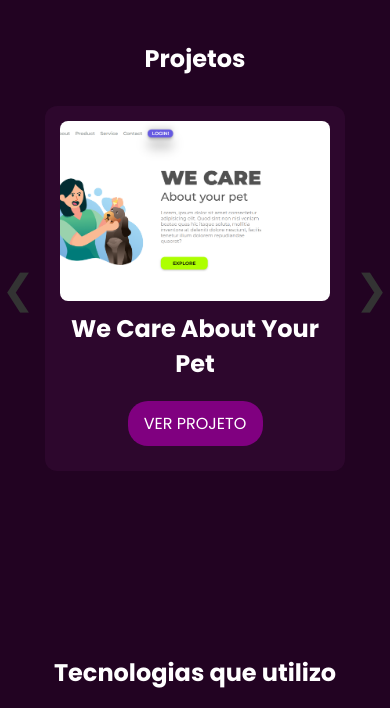
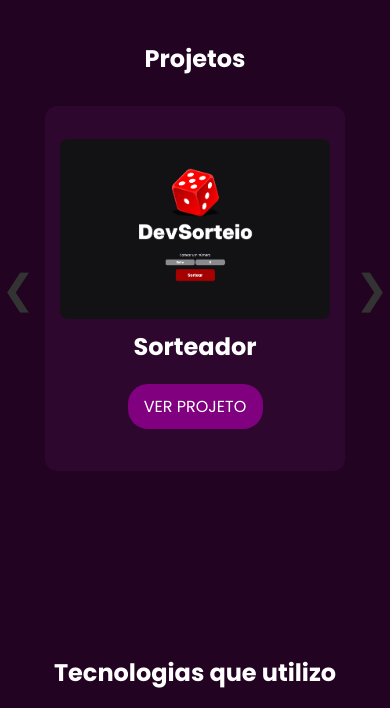
Before and after one commit to niccolaspeixoto/portif-lio, a plain HTML site: page index.html in a window 390 px wide. Shown: the part 1400-2108 px from the top of the page. Drawn offline with Linux system fonts and the light colour scheme.

Commit message:
Colocando novos projetos e inserindo os links dos projetos.

```diff
--- a/index.html
+++ b/index.html
@@ -49,15 +49,21 @@
 
                 <div class="project-container" id="projectsContainer">
                     <div class="projects-card">
+                        <img src="./assets/sorteio.png" alt="Projeto 1">
+                        <h2>Sorteador</h2>
+                        <a href="https://niccolaspeixoto.github.io/Sorteador/" target="_blank">VER PROJETO</a>
+                    </div>
+
+                    <div class="projects-card">
                         <img src="./assets/projeto 1.png" alt="Projeto 1">
                         <h2>We Care About Your Pet</h2>
-                        <a href="">VER PROJETO</a>
+                        <a href="https://niccolaspeixoto.github.io/PROJETO---WE-CARE-ABOUT-YOUR-PET/" target="_blank">VER PROJETO</a>
                     </div>
 
                     <div class="projects-card">
                         <img src="./assets/projeto 2.png" alt="Projeto 2">
                         <h2>Shopping</h2>
-                        <a href="">VER PROJETO</a>
+                        <a href="https://niccolaspeixoto.github.io/Projeto-Responsivo-Easy-Shopping-Via-Mobile/" target="_blank">VER PROJETO</a>
                     </div>
 
                     <div class="projects-card">
@@ -69,7 +75,7 @@
                     <div class="projects-card">
                         <img src="./assets/projeto - mario.png" alt="projeto mario">
                         <h2>Mario</h2>
-                        <a href="">VER PROJETO</a>
+                        <a href="https://niccolaspeixoto.github.io/Mario-Brothers/" target="_blank">VER PROJETO</a>
                     </div>
 
                     <div class="projects-card">
@@ -81,7 +87,7 @@
                     <div class="projects-card">
                         <img src="./assets/proejto - academia.png" alt="Projeto Academia">
                         <h2>Academia</h2>
-                        <a href="">VER PROJETO</a>
+                        <a href="https://niccolaspeixoto.github.io/WORLD-FIT/" target="_blank">VER PROJETO</a>
                     </div>
                 </div>
             </div>
```
Also changed, not shown: assets/sorteio.png (added).
